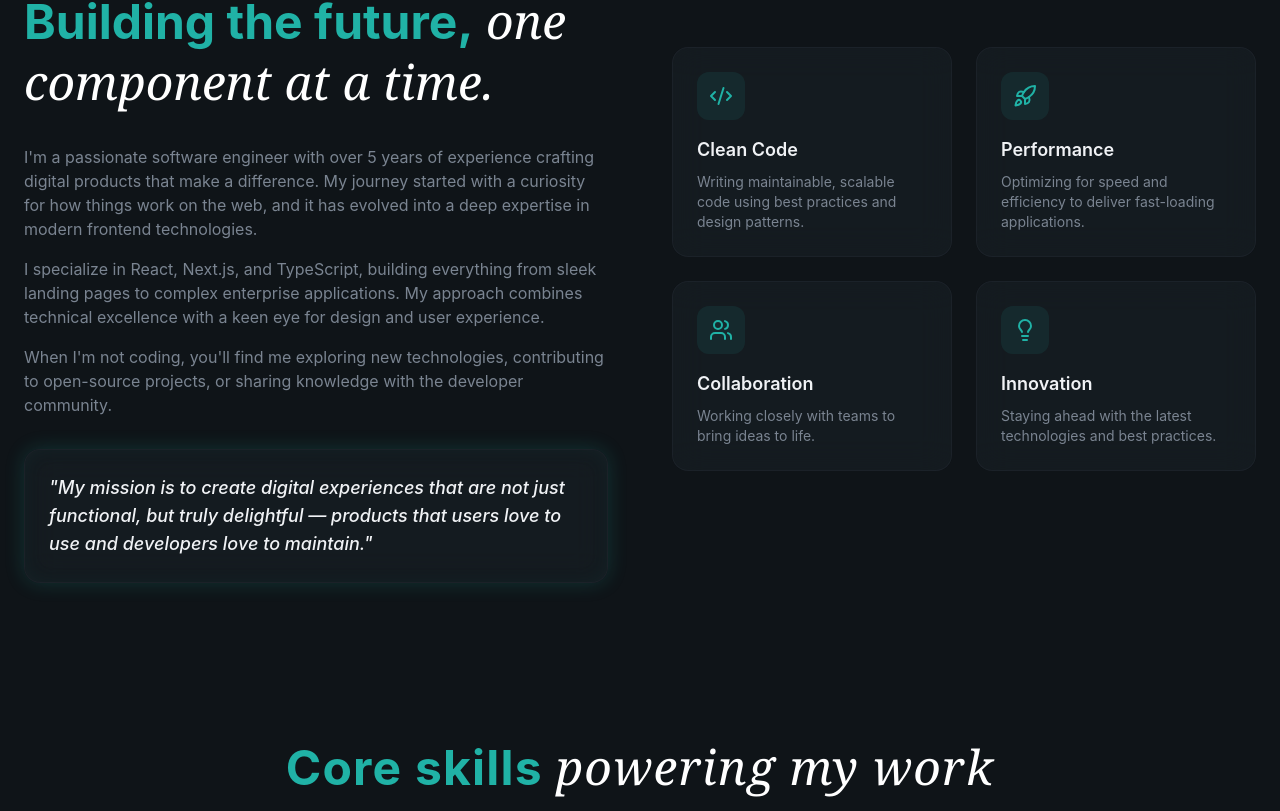
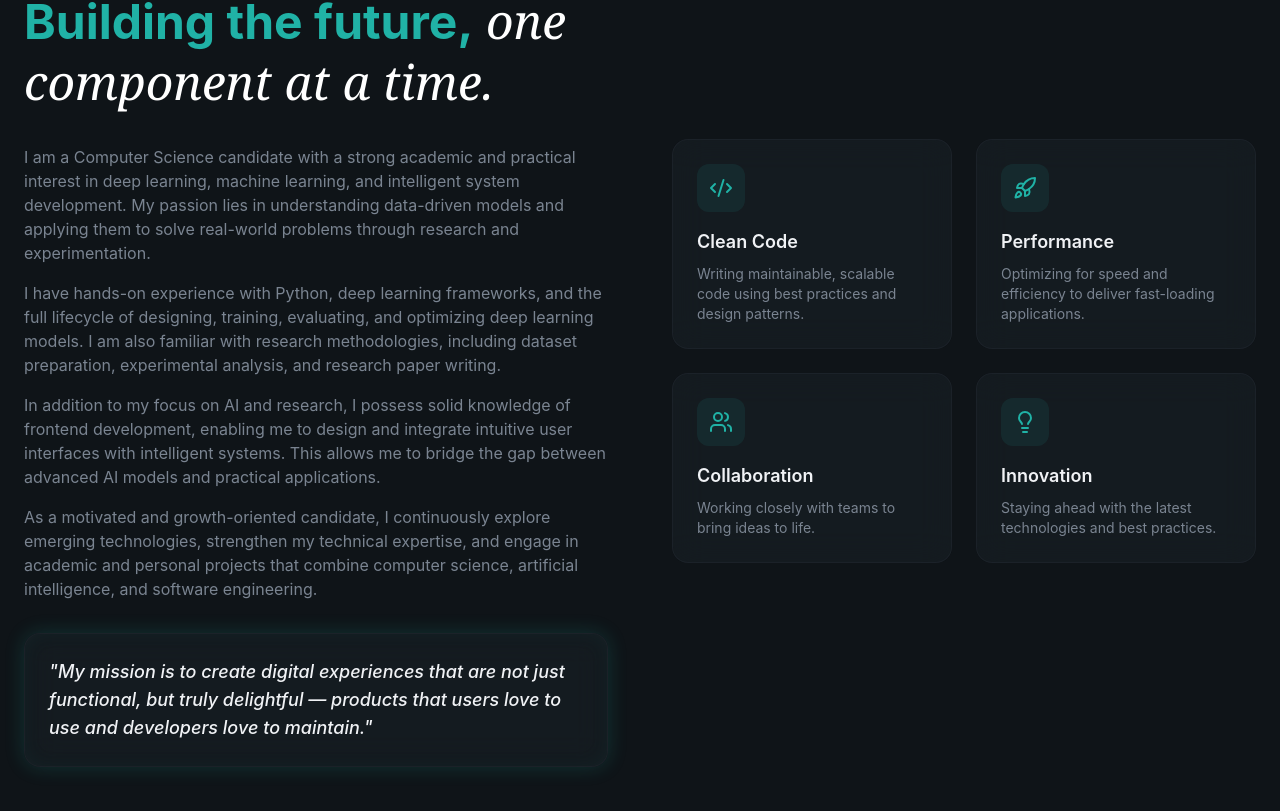
Before and after one commit to Rakesh2062/MEA, a React (Vite) app: page / in a window 1280 px wide. Shown: the part 1049-1860 px from the top of the page. Built offline with nearby package versions, Linux system fonts and the light colour scheme.

Commit message:
Editted About section's content

```diff
--- a/src/sections/About.jsx
+++ b/src/sections/About.jsx
@@ -42,22 +42,16 @@ const About = () => {
             </h2>
             <div className="space-y-4 text-[#7a8491] animate-fade-in animation-delay-200">
               <p>
-                I'm a passionate software engineer with over 5 years of
-                experience crafting digital products that make a difference. My
-                journey started with a curiosity for how things work on the web,
-                and it has evolved into a deep expertise in modern frontend
-                technologies.
+                I am a Computer Science candidate with a strong academic and practical interest in deep learning, machine learning, and intelligent system development. My passion lies in understanding data-driven models and applying them to solve real-world problems through research and experimentation.
               </p>
               <p>
-                I specialize in React, Next.js, and TypeScript, building
-                everything from sleek landing pages to complex enterprise
-                applications. My approach combines technical excellence with a
-                keen eye for design and user experience.
+                I have hands-on experience with Python, deep learning frameworks, and the full lifecycle of designing, training, evaluating, and optimizing deep learning models. I am also familiar with research methodologies, including dataset preparation, experimental analysis, and research paper writing.
               </p>
               <p>
-                When I'm not coding, you'll find me exploring new technologies,
-                contributing to open-source projects, or sharing knowledge with
-                the developer community.
+                In addition to my focus on AI and research, I possess solid knowledge of frontend development, enabling me to design and integrate intuitive user interfaces with intelligent systems. This allows me to bridge the gap between advanced AI models and practical applications.
+              </p>
+              <p>
+                As a motivated and growth-oriented candidate, I continuously explore emerging technologies, strengthen my technical expertise, and engage in academic and personal projects that combine computer science, artificial intelligence, and software engineering.
               </p>
             </div>
 
--- a/src/sections/Hero.jsx
+++ b/src/sections/Hero.jsx
@@ -48,7 +48,7 @@ const Hero = () => {
             <div className='animate-fade-in'>
               <span className='inline-flex items-center gap-2 px-4 py-2 rounded-full glass text-sm text-[#20b2a6]'>
                 <span className='w-2 h-2 bg-[#20b2a6] rounded-full animate-pulse' />
-                FullStack Developer •
+                Frontend Developer
               </span>
             </div>
 
```
